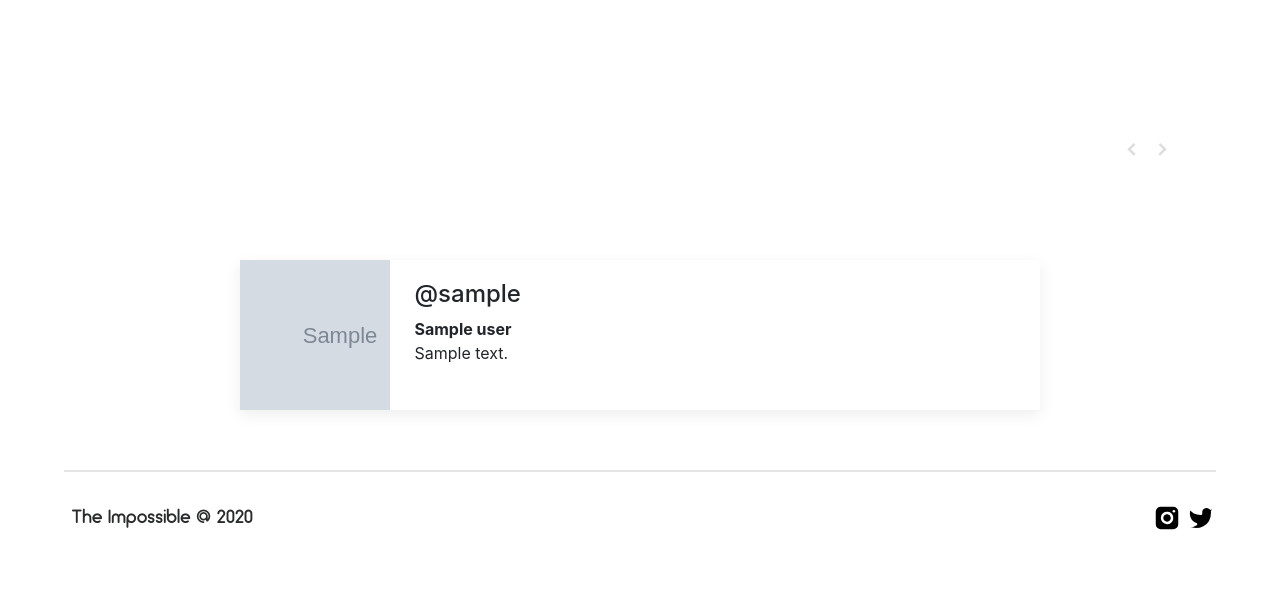
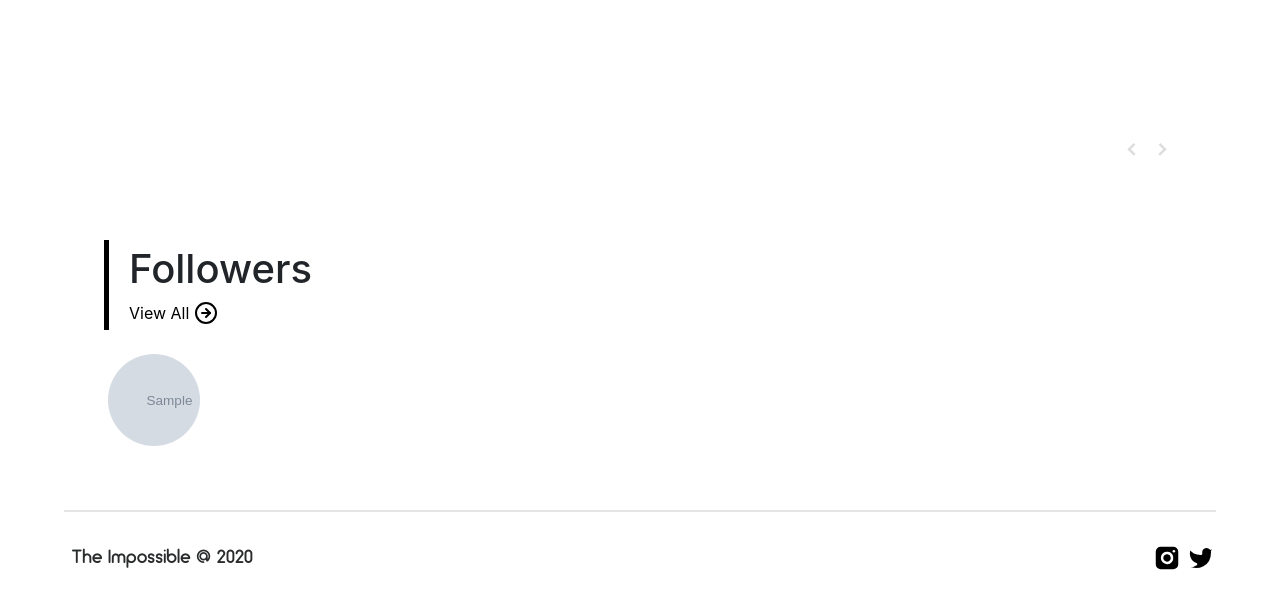
Before and after one commit to micha31r/the-impossible, a Django app: template src/usermgmt/templates/usermgmt/account_dashboard.html in a window 1280 px wide. Shown: the part 1278-1882 px from the top of the page. Before the commit the page ends 1808 px from the top, so only its background shows below. Run offline with Django 3.2, Linux system fonts and the light colour scheme; the template is opened without the code that fills it: most values are stand-ins (such as "Sample title", 1, 10 or a date in 2020); grey boxes marked "Sample" are stand-in pictures; some libraries are stand-ins or nearby versions.

Commit message:
Edited things

```diff
--- a/src/usermgmt/static/usermgmt/account_dashboard_page/resize.js
+++ b/src/usermgmt/static/usermgmt/account_dashboard_page/resize.js
@@ -13,7 +13,7 @@ function notification_resize() {
 
 function follower_profile_resize() {
 	// 150 is the profile image width, 40 is the text wrapper padding (L & R)
-	var width = $(".follower-wrapper").width() - 150 - 40;
+	var width = $(".follower-profile-wrapper").width() - 150 - 40;
 	$(".profile-info-wrapper").css("width",`${width}px`);
 }
 
--- a/src/usermgmt/templates/usermgmt/account_dashboard.html
+++ b/src/usermgmt/templates/usermgmt/account_dashboard.html
@@ -105,51 +105,70 @@
 			</a>
 		</div>
 	</div>
-	<div class="wrapper">
+	<div class="wrapper follower-wrapper">
+		<div class="follower-header">
+			<h1>Followers</h1>
+			<a href="#">View All <img src="{% static 'component/feather_svg/arrow-right-circle.svg' %}"></a>
+		</div>
+		<div class="horizontal-overflow-wrapper">
+			{% if followers_profile %}
+				<div class="horizontal-container">
 					{% for follower in followers_profile %}
-			<div class="follower-wrapper">
 						{% if follower.profile_img.file %}
 							<div class="profile-img-wrapper">
 								<img class="profile-img" src="{{ follower.profile_img.file.url }}">
 							</div>
 						{% endif %}
-				<div class="profile-info-wrapper">
-					<h4><a>@{{ follower.user.username }}</a></h4>
-					<p><b>{{ follower.user.get_full_name }}</b></p>
-					<p>{{ follower.bio|truncatechars:100 }}</p>
+					{% endfor %}
 				</div>
+			{% else %}
+				<p class="no-follower-text">(No user follows @{{ target_profile.user.username }})</p>
+			{% endif %}
 		</div>
 		<style type="text/css">
-				.follower-wrapper {
-					width: 100%;
-					max-width: 800px;
-					height: 150px;
-					overflow: hidden;
-					margin: auto;
-					margin-top: 20px;
-					margin-bottom: 20px;
-					box-shadow: 0px 5px 15px #eee;
+			.follower-header {
+				padding: 5px;
+				padding-left: 20px;
+				border: 0;
+				border-left-width: 5px;
+				border-color: black;
+				border-style: solid;
+			}
+			.follower-header a {
+				color: #000;
+			}
+			.follower-header img {
+				vertical-align: bottom;
+			}
+			.no-follower-text {
+				text-align: center;
+				color: #aaa;
+			}
+			.horizontal-overflow-wrapper {
+				height: max-content;
+				overflow-x: scroll;
+				overflow-y: hidden;
+			}
+			.horizontal-container {
+				width: max-content;
+				padding-top: 20px;
+				padding-bottom: 20px;
 			}
 			.profile-img-wrapper {
 				display: inline-block;
-					width: 150px;
-					height: 150px;
+				width: 100px;
+				height: 100px;
 				overflow: hidden;
 				vertical-align: top;
+				border-radius: 200px;
+				margin-right: -30px;
+				border-style: solid;
+				border-width: 4px;
+				border-color: #fff;
 			}
 			.profile-img {
 				height: 100%;
 			}
-				.profile-info-wrapper {
-					display: inline-block;
-					overflow: scroll;
-					height: 150px;
-					padding: 20px;
-				}
-				.profile-info-wrapper p {
-					margin: 0;
-				}
 		</style>
-		{% endfor %}
 	</div>
 {% endblock %}
--- a/src/userupload/admin.py
+++ b/src/userupload/admin.py
@@ -5,7 +5,7 @@ import os
 
 class FileAdmin(admin.ModelAdmin):
 	# Display custom fields in Django admin
-	list_display = ("file_name","file_extension","file_size","user","timestamp","last_edit")
+	list_display = ("file_name","file_extension","file_size","user","timestamp","last_edit","id")
 
 	def file_name(self,obj):
 		name = obj.file.name.split("/")[-1].split(".")[0]
```
Also changed, not shown: src/usermgmt/views.py (+6 -5 lines). Lines whose indentation alone changed are shown as unchanged.
